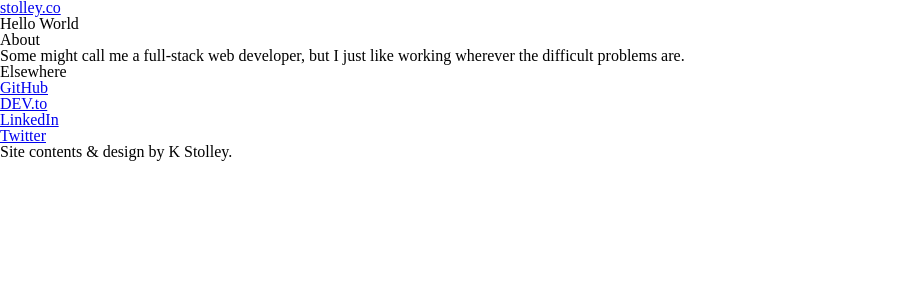
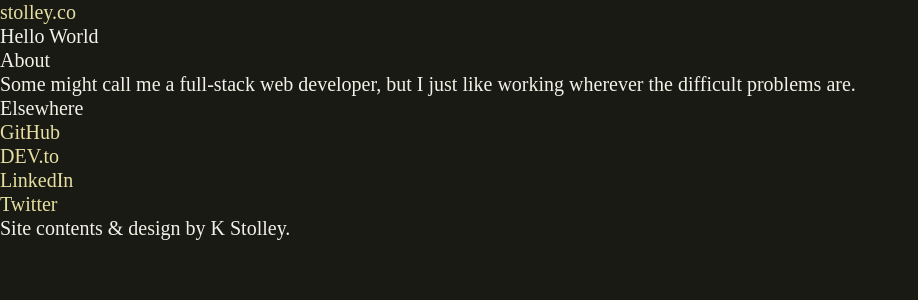
Before and after one commit to karlstolley/stolley.dev, a Jekyll site: the page built from index.md, in a window 1280 px wide. Shown: the top 300 px of the page, without its empty margins (0-918 px from the left). Built offline with Jekyll 4.4.1, drawn with Linux system fonts in a browser that asks for light colours; some web fonts are replaced.

Commit message:
Set up SST Typeface family [WIP]

```diff
--- a/_layouts/default.html
+++ b/_layouts/default.html
@@ -5,6 +5,7 @@
   <meta charset="utf-8" />
   <meta name="viewport" content="width=device-width,initial-scale=1.0,shrink-to-fit=no" />
   <link rel="stylesheet" href="/assets/css/screen.css" />
+  <link type="text/css" rel="stylesheet" href="//fast.fonts.net/cssapi/7e882d9b-5185-4490-9762-3d42a142f5c8.css"/>
 </head>
 <body>
   <header id="header">
--- a/assets/css/screen.css
+++ b/assets/css/screen.css
@@ -7,3 +7,30 @@
 /* stylelint-enable */
 
 /* Begin site styles below */
+
+html {
+  background: #1a1a14;
+  color: #f2f1e6;
+  font-family: 'SST? W05', 'SST® W05', 'SST W05';
+  font-size: 20px;
+  line-height: 24px;
+  text-rendering: optimizeLegibility;
+}
+
+a {
+  color: #e6dfa1;
+  text-decoration: none;
+}
+
+pre {
+  font-size: 18px;
+  margin: 12px 0;
+  padding: 12px;
+}
+
+code {
+  font-weight: 800;
+  -moz-font-feature-settings: "zero";
+  -webkit-font-feature-settings: "zero";
+  font-feature-settings: "zero";
+}
```
